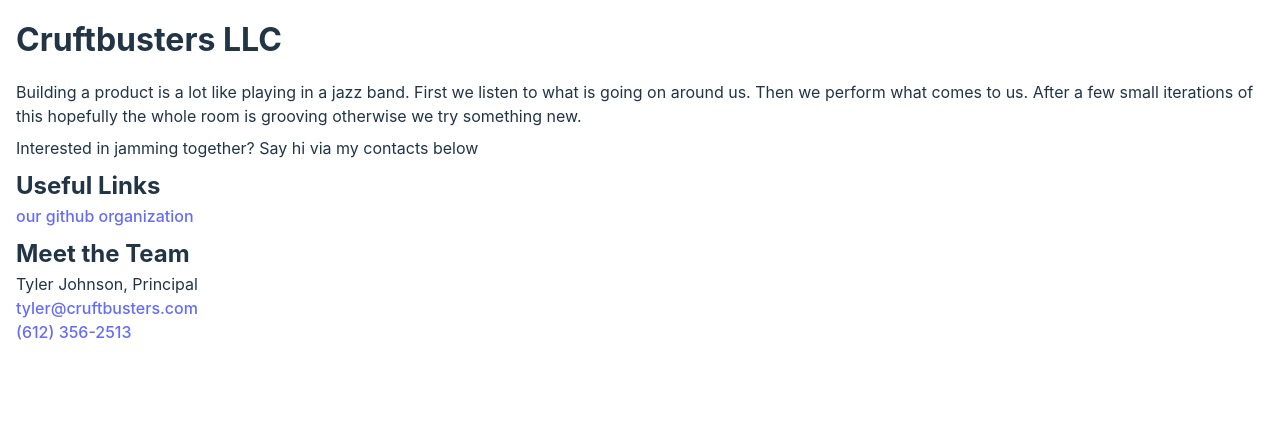
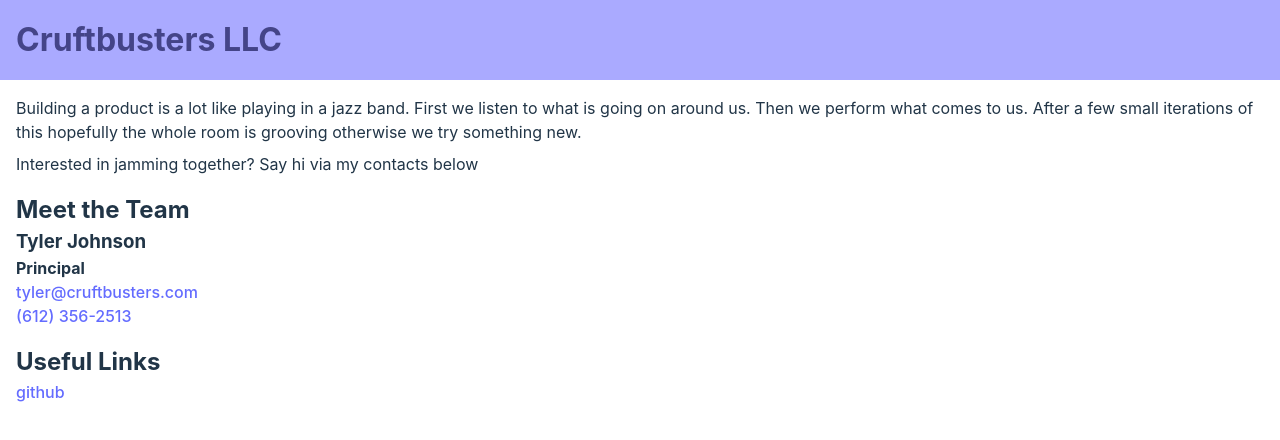
Before and after one commit to cruftbusters/devpod, a React (Vite) app in the folder apps/home/: page / in a window 1280 px wide. Shown: the top 440 px of the page. Built offline with nearby package versions, Linux system fonts and the light colour scheme.

Commit message:
reorganize home page

```diff
--- a/apps/home/src/App.tsx
+++ b/apps/home/src/App.tsx
@@ -1,10 +1,10 @@
 function App() {
   return (
     <>
-      <div style={{ margin: '1em' }}>
+      <div style={{ padding: '1em', backgroundColor: '#AAF', color: '#448' }}>
         <h1>Cruftbusters LLC</h1>
       </div>
-      <div style={{ margin: '0.5em 1em' }}>
+      <div style={{ margin: '1em' }}>
         <p>
           Building a product is a lot like playing in a jazz band. First we
           listen to what is going on around us. Then we perform what comes to
@@ -13,10 +13,21 @@
         </p>
         <p>Interested in jamming together? Say hi via my contacts below</p>
       </div>
-      <div style={{ margin: '0.5em 1em' }}>
+      <div style={{ margin: '1em' }}>
+        <h2>Meet the Team</h2>
+        <h3>Tyler Johnson</h3>
+        <h4>Principal</h4>
+        <div>
+          <a href="mailto:tyler@cruftbusters.com">tyler@cruftbusters.com</a>
+        </div>
+        <div>
+          <a href="tel:+16123562513">(612) 356-2513</a>
+        </div>
+      </div>
+      <div style={{ margin: '1em' }}>
         <h2>Useful Links</h2>
         <div>
-          <a href="https://github.com/cruftbusters">our github organization</a>
+          <a href="https://github.com/cruftbusters">github</a>
         </div>
         <a
           hidden={true}
@@ -25,17 +36,6 @@
           WA UBI 604 960 276
         </a>
       </div>
-      <div style={{ margin: '0.5em 1em' }}>
-        <h2>Meet the Team</h2>
-        Tyler Johnson, Principal
-        <br />
-        <div>
-          <a href="mailto:tyler@cruftbusters.com">tyler@cruftbusters.com</a>
-        </div>
-        <div>
-          <a href="tel:+16123562513">(612) 356-2513</a>
-        </div>
-      </div>
     </>
   )
 }
```
